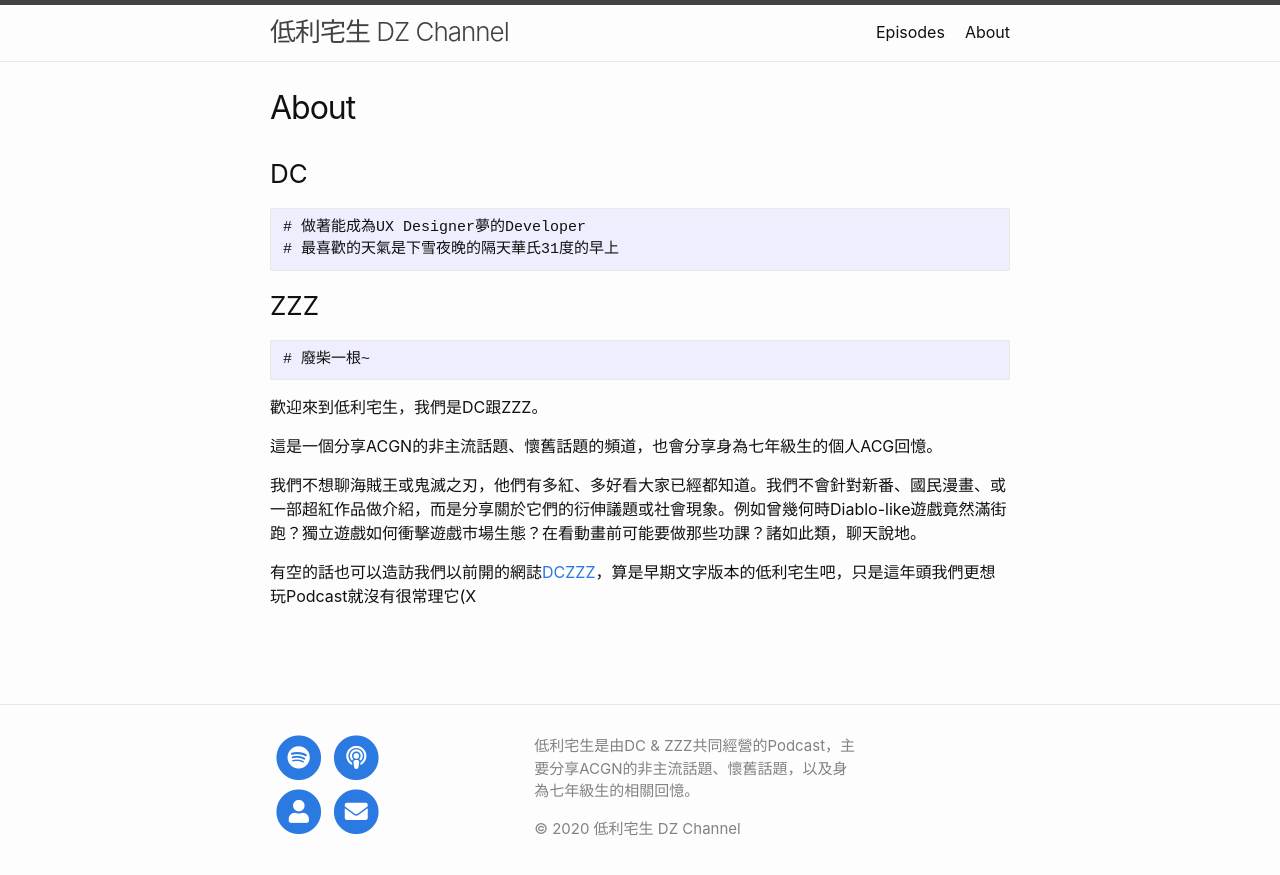
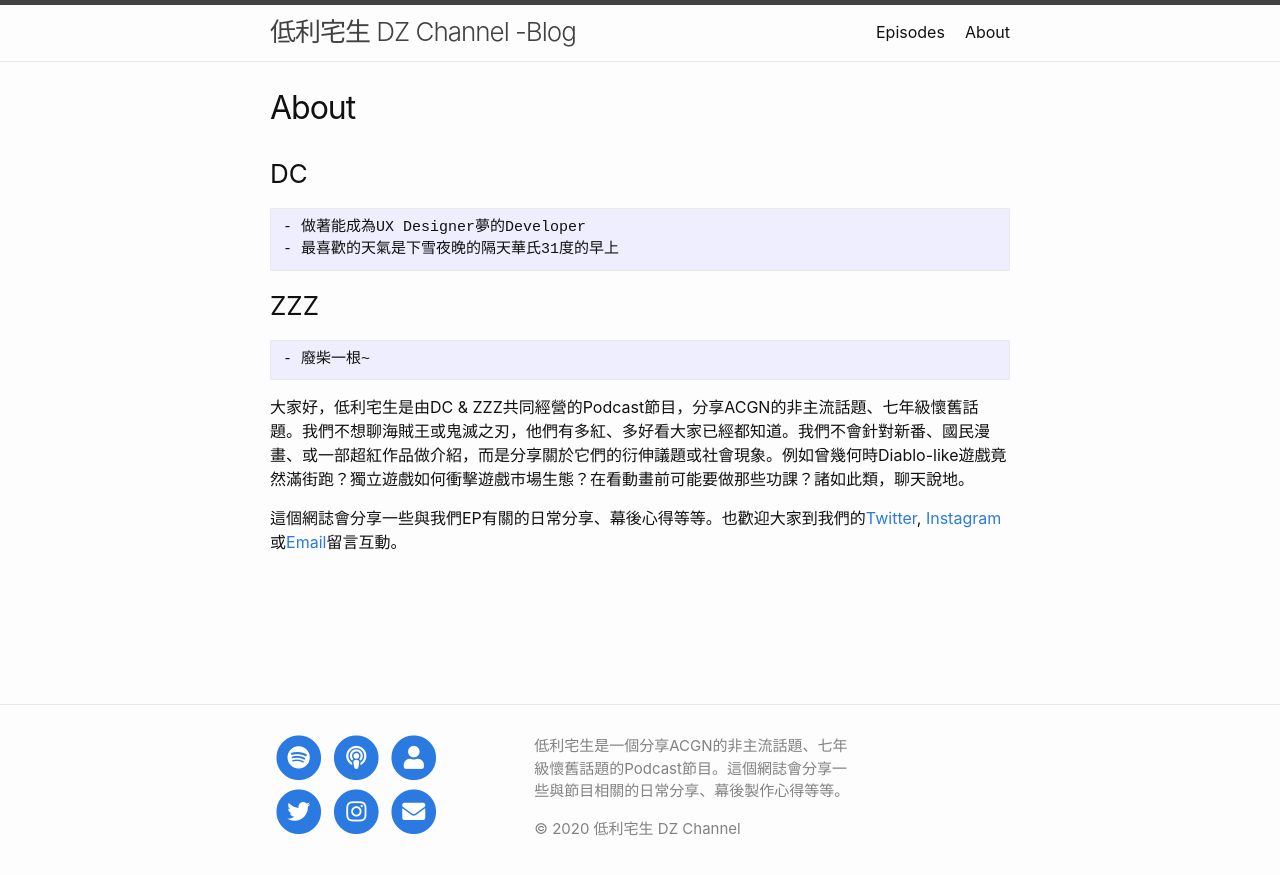
Before and after one commit to DCForce/dzchannel, a Jekyll site: the page built from about.md, in a window 1280 px wide. Shown: the top 875 px of the page. Built offline with Jekyll 4.4.1, drawn with Linux system fonts in a browser that asks for light colours.

Commit message:
update0920

```diff
--- a/_config.yml
+++ b/_config.yml
@@ -13,10 +13,10 @@
 # you will see them accessed via {{ site.title }}, {{ site.email }}, and so on.
 # You can create any custom variable you would like, and they will be accessible
 # in the templates via {{ site.myvariable }}.
-title: 低利宅生 DZ Channel
+title: 低利宅生 DZ Channel -Blog
 email: dzchannel@davispcc.com
 description: >- # this means to ignore newlines until "baseurl:"
-  低利宅生是由DC & ZZZ共同經營的Podcast，主要分享ACGN的非主流話題、懷舊話題，以及身為七年級生的相關回憶。
+  低利宅生是一個分享ACGN的非主流話題、七年級懷舊話題的Podcast節目。這個網誌會分享一些與節目相關的日常分享、幕後製作心得等等。
 baseurl: "" # the subpath of your site, e.g. /blog
 url: "https://dzchannel.davispcc.com/" # the base hostname & protocol for your site, e.g. http://example.com
 twitter_username:
--- a/_includes/footer.html
+++ b/_includes/footer.html
@@ -26,15 +26,34 @@
             </a>
 
           </div>
-        </div>
-        <div class="social-icon">
+
           <div class="social-item">
-            <a target="_blank" href="https://open.firstory.me/user/dzchannel">
+            <a target="_blank" href="https://dzchannel.firstory.io/">
               <span class="fa-stack">
                 <i class="fa fa-circle fa-stack-2x"></i>
                 <i class="fa fa-user fa-stack-1x fa-inverse"></i>
               </span>
             </a>
+          </div>
+        </div>
+        <div class="social-icon">
+          <div class="social-item">
+            <a target="_blank" href="https://twitter.com/dzchannel2020">
+              <span class="fa-stack">
+                <i class="fa fa-circle fa-stack-2x"></i>
+                <i class="fab fa-twitter fa-stack-1x fa-inverse"></i>
+              </span>
+            </a>
+
+          </div>
+          <div class="social-item">
+            <a target="_blank" href="https://www.instagram.com/dzchannel2020/">
+              <span class="fa-stack">
+                <i class="fa fa-circle fa-stack-2x"></i>
+                <i class="fab fa-instagram fa-stack-1x fa-inverse"></i>
+              </span>
+            </a>
+
           </div>
           <div class="social-item">
             <a href="mailto:{{ site.email }}">
@@ -51,7 +70,7 @@
       <div class="footer-col footer-col-3">
         <div class="social-item">
           <p>{{- site.description | escape -}}</p>
-          <p><span class="copyright">&copy; {{ 'now' | date: "%Y" }} {{ site.title }} </span></p>
+          <p><span class="copyright">&copy; {{ 'now' | date: "%Y" }} 低利宅生 DZ Channel </span></p>
         </div>
       </div>
 
--- a/about.md
+++ b/about.md
@@ -3,20 +3,15 @@ layout: page
 title: About
 permalink: /about/
 ---
-
 ### DC
-    # 做著能成為UX Designer夢的Developer
-    # 最喜歡的天氣是下雪夜晚的隔天華氏31度的早上
+    - 做著能成為UX Designer夢的Developer
+    - 最喜歡的天氣是下雪夜晚的隔天華氏31度的早上
 
 ### ZZZ
 
-    # 廢柴一根~
+    - 廢柴一根~
 
 
-歡迎來到低利宅生，我們是DC跟ZZZ。
+大家好，低利宅生是由DC & ZZZ共同經營的Podcast節目，分享ACGN的非主流話題、七年級懷舊話題。我們不想聊海賊王或鬼滅之刃，他們有多紅、多好看大家已經都知道。我們不會針對新番、國民漫畫、或一部超紅作品做介紹，而是分享關於它們的衍伸議題或社會現象。例如曾幾何時Diablo-like遊戲竟然滿街跑？獨立遊戲如何衝擊遊戲市場生態？在看動畫前可能要做那些功課？諸如此類，聊天說地。
 
-這是一個分享ACGN的非主流話題、懷舊話題的頻道，也會分享身為七年級生的個人ACG回憶。
-
-我們不想聊海賊王或鬼滅之刃，他們有多紅、多好看大家已經都知道。我們不會針對新番、國民漫畫、或一部超紅作品做介紹，而是分享關於它們的衍伸議題或社會現象。例如曾幾何時Diablo-like遊戲竟然滿街跑？獨立遊戲如何衝擊遊戲市場生態？在看動畫前可能要做那些功課？諸如此類，聊天說地。
-
-有空的話也可以造訪我們以前開的網誌[DCZZZ](https://dczzz529.wordpress.com/){:target="_blank"}，算是早期文字版本的低利宅生吧，只是這年頭我們更想玩Podcast就沒有很常理它(X
+這個網誌會分享一些與我們EP有關的日常分享、幕後心得等等。也歡迎大家到我們的[Twitter](https://twitter.com/dzchannel2020){:target="_blank"}, [Instagram](https://www.instagram.com/dzchannel2020/){:target="_blank"}或[Email](mailto:dzchannel@davispcc.com)留言互動。
```
